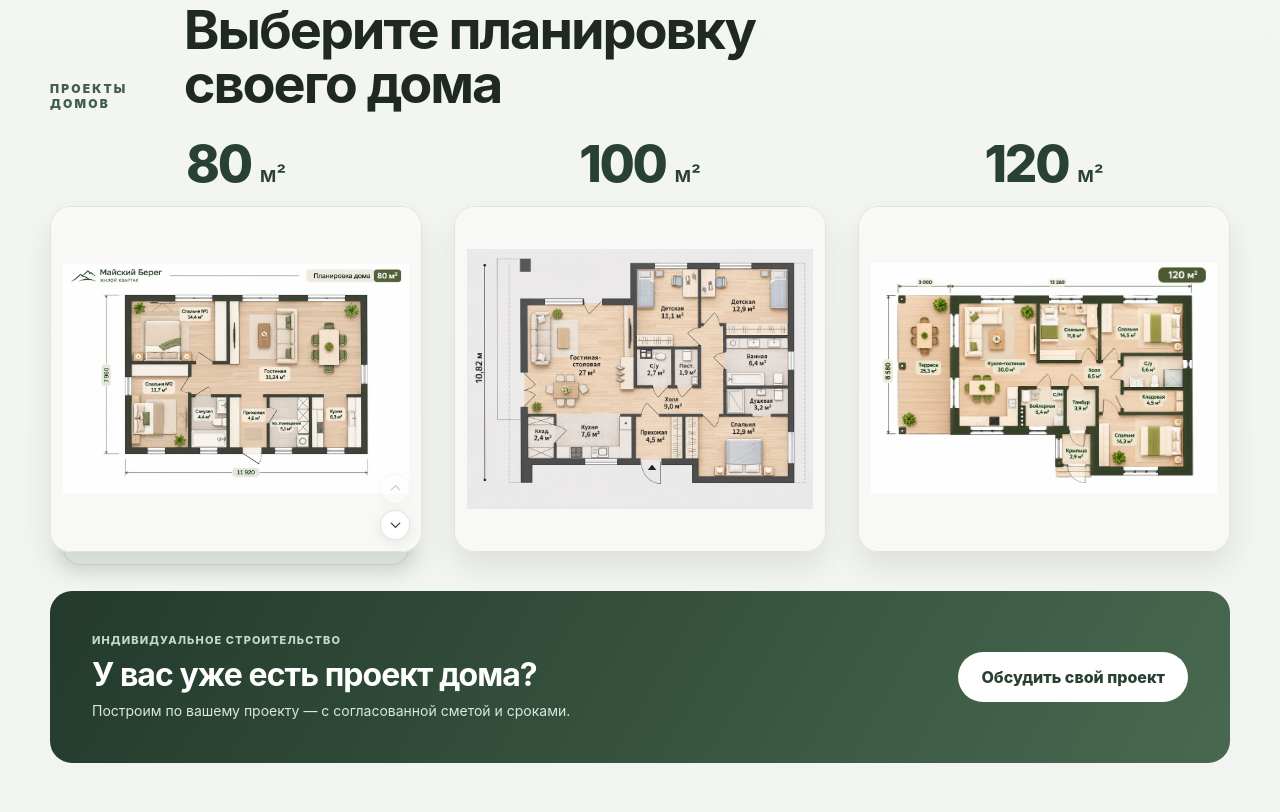
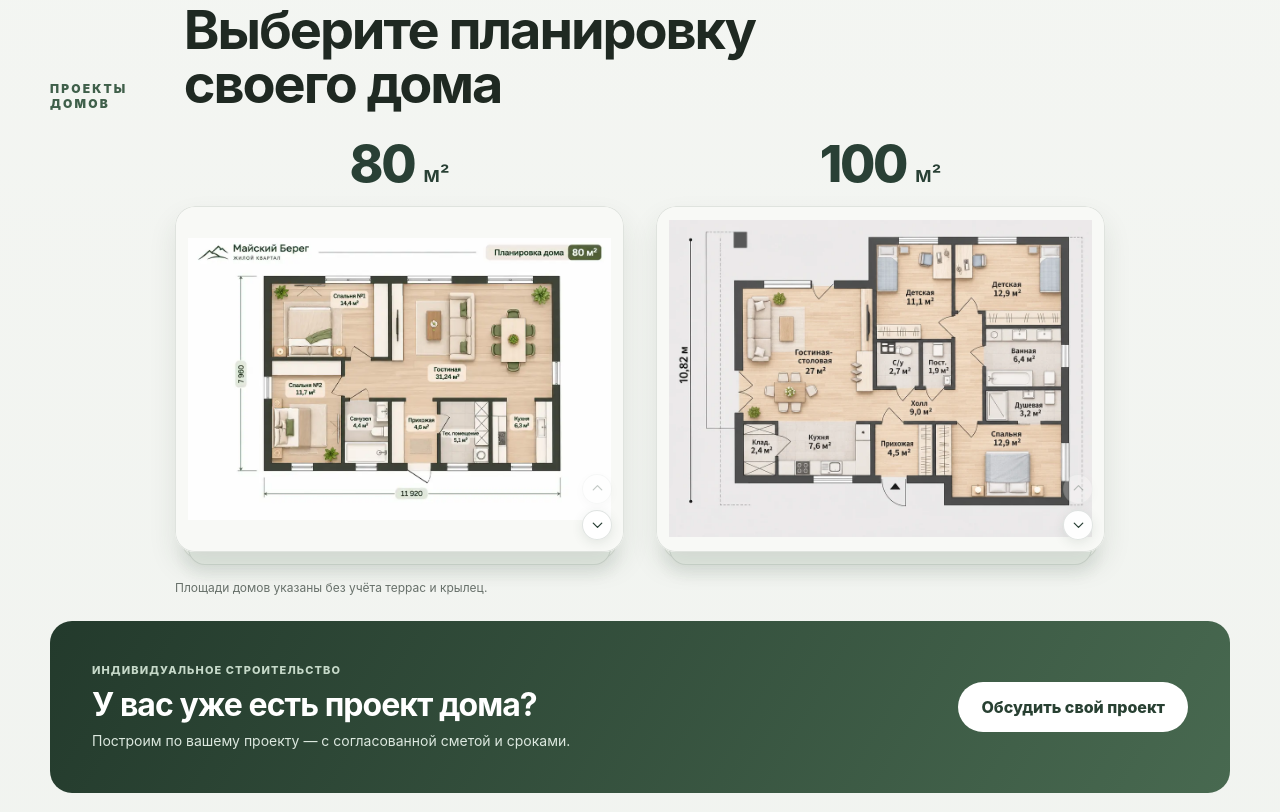
Before and after one commit to karachay-malkar/Mayski-village, a website: page index.html in a window 1280 px wide. Shown: the part 1448-2260 px from the top of the page. Drawn offline with Linux system fonts and the light colour scheme.

Commit message:
Исправить выступ стены и перевести дом с террасой в категорию 100 м²

```diff
--- a/assets/css/marketing.css
+++ b/assets/css/marketing.css
@@ -239,3 +239,8 @@ body{background:linear-gradient(180deg,#f7f8f5,#e8ede8);color:var(--ink)}
  .plan-dialog-actions{gap:8px;flex-wrap:wrap;justify-content:flex-end}
  .plan-dialog-actions a{font-size:11px}
 }
+
+/* Две категории по реальной площади помещений: 80 и 100 м²; открытые террасы исключены */
+.plans-section .plan-columns{grid-template-columns:repeat(2,minmax(0,1fr));max-width:930px;margin-inline:auto}
+.plans-section .plans-note{max-width:930px;margin:12px auto 0;color:var(--muted);font-size:12px}
+@media(max-width:680px){.plans-section .plan-columns{grid-template-columns:minmax(0,1fr);max-width:100%}}
--- a/index.html
+++ b/index.html
@@ -25,7 +25,7 @@
   <link rel="stylesheet" href="assets/css/styles.css?v=20260810-4" />
   <link rel="stylesheet" href="assets/css/refinements.css?v=20260810-4" />
   <link rel="stylesheet" href="assets/css/location.css?v=20260810-1" />
-  <link rel="stylesheet" href="assets/css/marketing.css?v=20261102-6" />
+  <link rel="stylesheet" href="assets/css/marketing.css?v=20261102-7" />
 
 </head>
 <body>
@@ -116,34 +116,31 @@
           </div>
         </div>
 
-        <div class="plan-column" data-plan-area="100" data-plan-count="1">
+        <div class="plan-column" data-plan-area="100" data-plan-count="2">
           <h3 class="plan-column-number">100 <span>м²</span></h3>
           <div class="plan-stack">
             <div class="plan-deck" id="planDeck100" role="region" tabindex="0" aria-roledescription="стопка планировок" aria-label="Планировки домов 100 м²">
               <article class="plan-card is-current" data-plan-size="100" data-plan-variant="04" aria-hidden="false">
-              <a class="plan-image-link" href="assets/images/plans/100-01-v2.webp" data-plan-open="100-1" aria-label="Открыть планировку 100 м², вариант 1" tabindex="0">
-                <img src="assets/images/plans/100-01-v2-thumb.webp" alt="Планировка 100 м² — Прямоугольный дом" loading="lazy" decoding="async">
+              <a class="plan-image-link" href="assets/images/plans/100-01-corrected.webp" data-plan-open="100-1" aria-label="Открыть планировку 100 м², вариант 1" tabindex="0">
+                <img src="assets/images/plans/100-01-corrected-thumb.webp" alt="Планировка 100 м² — Прямоугольный дом" loading="lazy" decoding="async">
               </a>
             </article>
+
+              <article class="plan-card" data-plan-size="100" data-plan-variant="05" aria-hidden="true">
+                <a class="plan-image-link" href="assets/images/plans/100-02-reclassified.webp" data-plan-open="100-2" aria-label="Открыть планировку 100 м², вариант 2" tabindex="-1">
+                  <img src="assets/images/plans/100-02-reclassified-thumb.webp" alt="Планировка 100 м² — Г-образный дом с открытой террасой (терраса не входит в площадь дома)" loading="lazy" decoding="async">
+                </a>
+              </article>
             </div>
-
+            <div class="plan-stack-controls">
+              <button type="button" data-deck-step="-1" aria-label="Предыдущая планировка 100 м²" disabled><svg aria-hidden="true" viewBox="0 0 24 24" fill="none" stroke="currentColor" stroke-width="1.8" stroke-linecap="round" stroke-linejoin="round"><path d="m6 14 6-6 6 6"/></svg></button>
+              <button type="button" data-deck-step="1" aria-label="Следующая планировка 100 м²"><svg aria-hidden="true" viewBox="0 0 24 24" fill="none" stroke="currentColor" stroke-width="1.8" stroke-linecap="round" stroke-linejoin="round"><path d="m6 10 6 6 6-6"/></svg></button>
+            </div>
           </div>
         </div>
 
-        <div class="plan-column" data-plan-area="120" data-plan-count="1">
-          <h3 class="plan-column-number">120 <span>м²</span></h3>
-          <div class="plan-stack">
-            <div class="plan-deck" id="planDeck120" role="region" tabindex="0" aria-roledescription="стопка планировок" aria-label="Планировки домов 120 м²">
-              <article class="plan-card is-current" data-plan-size="120" data-plan-variant="05" aria-hidden="false">
-              <a class="plan-image-link" href="assets/images/plans/120-01.webp" data-plan-open="120-1" aria-label="Открыть планировку 120 м², вариант 1" tabindex="0">
-                <img src="assets/images/plans/120-01-thumb.webp" alt="Планировка 120 м² — Г-образный с террасой" loading="lazy" decoding="async">
-              </a>
-            </article>
-            </div>
-
-          </div>
-        </div>
       </div>
+      <p class="plans-note">Площади домов указаны без учёта террас и крылец.</p>
       <div class="plans-footer">
         <div class="plans-footer-copy">
           <span class="plans-footer-kicker">Индивидуальное строительство</span>
```
Also changed, not shown: tests/site-e2e.mjs (+21 -10 lines), assets/images/plans/100-01-corrected-thumb.webp (added), assets/images/plans/100-01-corrected.webp (added), assets/images/plans/100-02-reclassified-thumb.webp (added), assets/images/plans/100-02-reclassified.webp (added).
